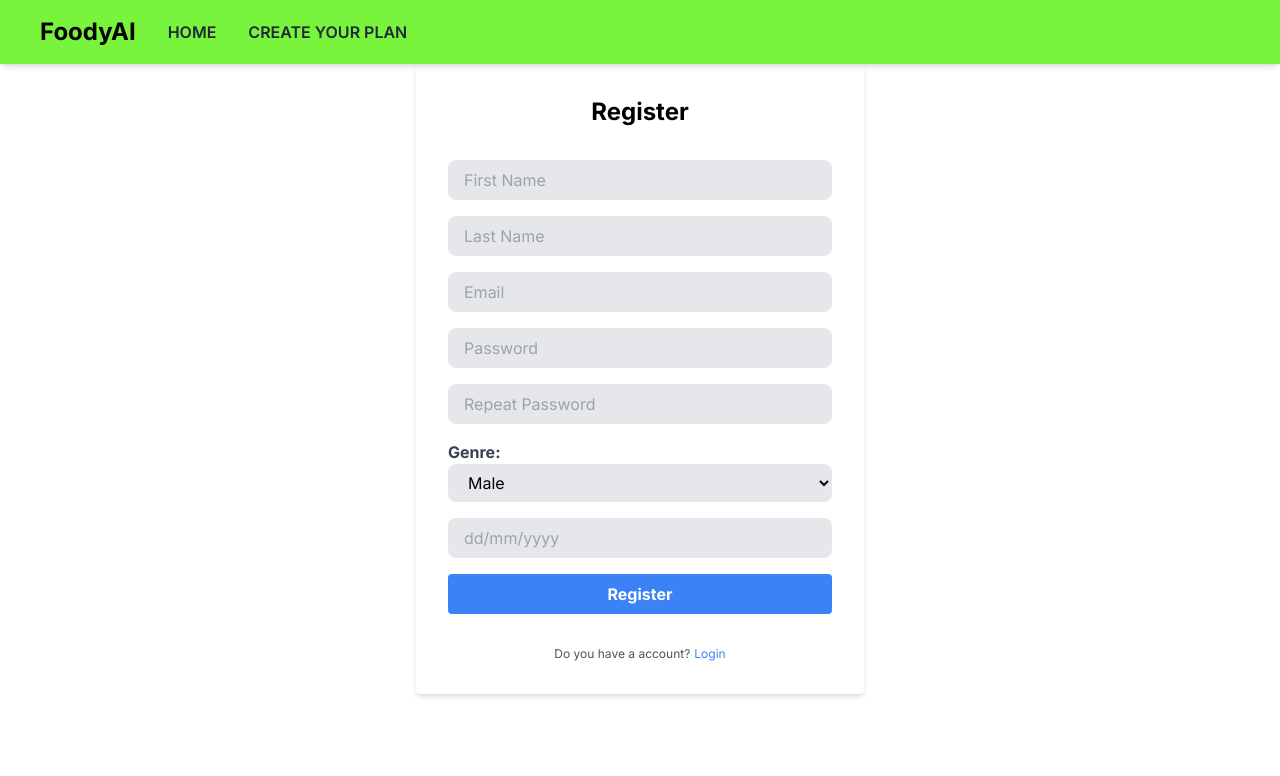
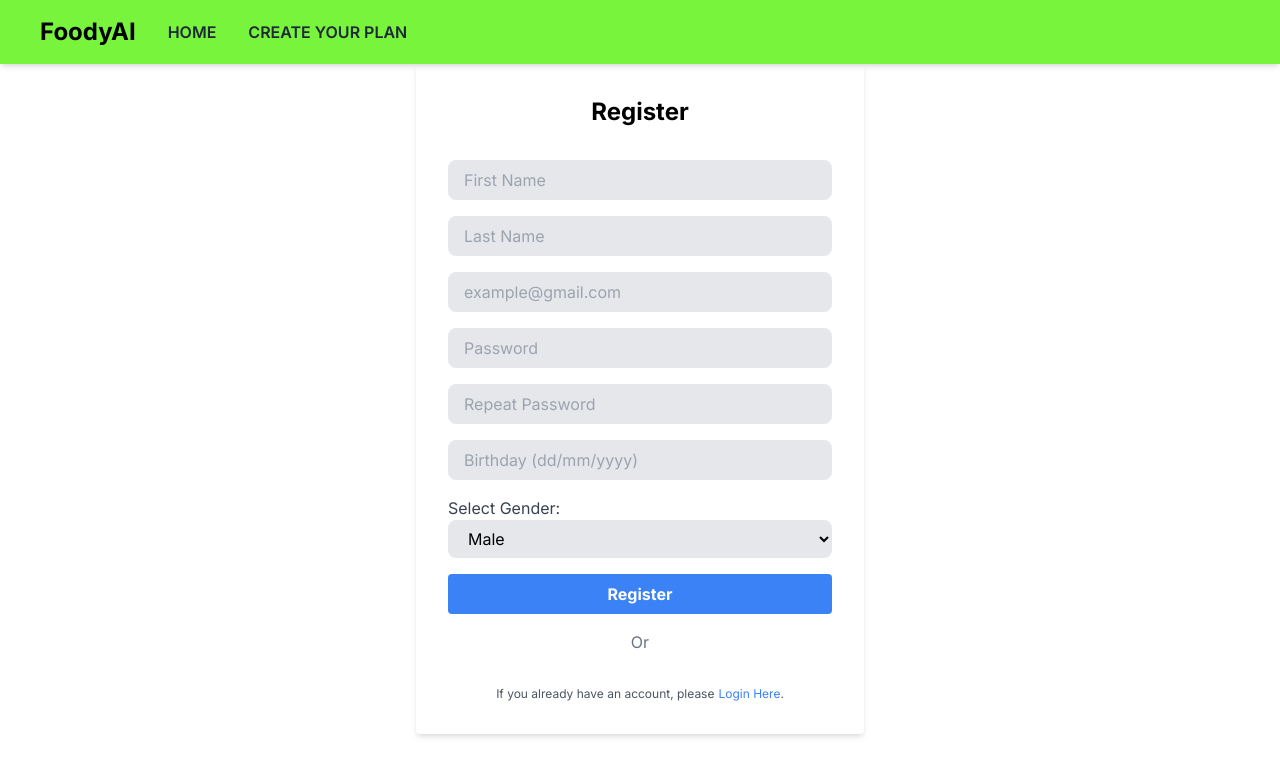
Before and after one commit to TommySosa/Foody-AI, a Next.js app: page /register in a window 1280 px wide. Shown: the top 776 px of the page. Built offline with nearby package versions, Linux system fonts and the light colour scheme.

Commit message:
Validations in form Register + loader for example

```diff
--- a/src/app/register/page.jsx
+++ b/src/app/register/page.jsx
@@ -1,107 +1,193 @@
 "use client"
 import React, { useState } from "react";
-import Link from "next/link";
 import Input from "../components/Input";
 import Button from "../components/Button";
+import Link from "next/link";
+import { useForm } from "react-hook-form";
 
-export default function Register() {
-  const [formData, setFormData] = useState({
-    firstName: "",
-    lastName: "",
-    email: "",
-    repeatPassword: "",
-    password: "",
-    genre: "male",
-    birthday: "",
+function Register() {
+  const {
+    register,
+    handleSubmit,
+    formState: { errors },
+    getValues,
+  } = useForm();
+  const [error, setError] = useState(null);
+  const [isLoading, setIsLoading] = useState(false);
+
+  const onSubmit = handleSubmit(async (data) => {
+    setIsLoading(true); // Muestra el loader
+
+    if (data.password !== data.repeatPassword) {
+      setError("Las contraseñas no coinciden");
+      setIsLoading(false); // Oculta el loader
+    } else {
+      const gender = data.gender;
+
+      // Simula un retraso de 2 segundos para la demostración (reemplaza con tu lógica real)
+      setTimeout(() => {
+        console.log("Datos del formulario:", data);
+        console.log("Género seleccionado:", gender);
+        setIsLoading(false); // Oculta el loader después de procesar los datos
+      }, 2000);
+    }
   });
-
-  const handleChange = (e) => {
-    const { name, value } = e.target;
-    setFormData({ ...formData, [name]: value });
-  };
 
   return (
     <div className="flex flex-col items-center h-screen">
       <form
         className="bg-white shadow-md rounded p-4 sm:p-8 w-full max-w-md mt-16"
+        onSubmit={onSubmit}
       >
         <h2 className="text-2xl text-center font-bold mb-8">Register</h2>
+        {error && (
+          <p className="bg-red-500 text-lg text-white p-3 rounded mb-2">{error}</p>
+        )}
+
         <div className="mb-4">
-          <Input
-            name="firstName"
+          <input
+            className="bg-gray-200 rounded-lg py-2 px-4 block w-full sm:w-full"
+            type="text"
+            {...register("firstName", {
+              required: "First name is required",
+            })}
             placeholder="First Name"
-            value={formData.firstName}
-            onChange={handleChange}
           />
+          {errors.firstName && (
+            <span className="text-red-500 text-xs">
+              {errors.firstName.message}
+            </span>
+          )}
         </div>
+
         <div className="mb-4">
-          <Input
-            name="lastName"
+          <input
+            className="bg-gray-200 rounded-lg py-2 px-4 block w-full sm:w-full"
+            type="text"
+            {...register("lastName", {
+              required: "Last name is required",
+            })}
             placeholder="Last Name"
-            value={formData.lastName}
-            onChange={handleChange}
           />
+          {errors.lastName && (
+            <span className="text-red-500 text-xs">
+              {errors.lastName.message}
+            </span>
+          )}
         </div>
+
         <div className="mb-4">
-          <Input
-            name="email"
+          <input
+            className="bg-gray-200 rounded-lg py-2 px-4 block w-full sm:w-full"
             type="email"
-            placeholder="Email"
-            value={formData.email}
-            onChange={handleChange}
+            {...register("email", {
+              required: "Email is required",
+              pattern: {
+                value: /\S+@\S+\.\S+/,
+                message: "Invalid email format",
+              },
+            })}
+            placeholder="example@gmail.com"
           />
+          {errors.email && (
+            <span className="text-red-500 text-xs">{errors.email.message}</span>
+          )}
         </div>
+
         <div className="mb-4">
-          <Input
-            name="password"
+          <input
+            className="bg-gray-200 rounded-lg py-2 px-4 block w-full sm:w-full"
             type="password"
+            {...register("password", {
+              required: "Password is required",
+              minLength: {
+                value: 6,
+                message: "Password must be at least 6 characters",
+              },
+            })}
             placeholder="Password"
-            value={formData.repeatPassword}
-            onChange={handleChange}
           />
+          {errors.password && (
+            <span className="text-red-500 text-xs">
+              {errors.password.message}
+            </span>
+          )}
         </div>
+
         <div className="mb-4">
-          <Input
-            name="repeat password"
+          <input
+            className="bg-gray-200 rounded-lg py-2 px-4 block w-full sm:w-full"
             type="password"
+            {...register("repeatPassword", {
+              required: "Repeat Password is required",
+              validate: (value) =>
+                value === getValues("password") || "Passwords do not match",
+            })}
             placeholder="Repeat Password"
-            value={formData.password}
-            onChange={handleChange}
           />
+          {errors.repeatPassword && (
+            <span className="text-red-500 text-xs">
+              {errors.repeatPassword.message}
+            </span>
+          )}
         </div>
+
         <div className="mb-4">
-          <label className="block text-gray-700 font-bold">Genre:</label>
+          <input
+            className="bg-gray-200 rounded-lg py-2 px-4 block w-full sm:w-full"
+            type="text"
+            {...register("birthday", {
+              required: "Birthday is required",
+            })}
+            placeholder="Birthday (dd/mm/yyyy)"
+          />
+          {errors.birthday && (
+            <span className="text-red-500 text-xs">
+              {errors.birthday.message}
+            </span>
+          )}
+        </div>
+
+        <div className="mb-4">
+          <label className="block text-gray-700">Select Gender:</label>
           <select
-            name="genre"
-            value={formData.genre}
-            onChange={handleChange}
-            className="bg-gray-200 rounded-lg py-2 px-4 block w-full"
-
+            className="bg-gray-200 rounded-lg py-2 px-4 block w-full sm:w-full"
+            {...register("gender", { required: "Gender is required" })}
           >
-
             <option value="male">Male</option>
             <option value="female">Female</option>
           </select>
-        </div>
-        <div className="mb-4">
-          <Input
-            name="birthday"
-            type="text"
-            placeholder="dd/mm/yyyy"
-            value={formData.birthday}
-            onChange={handleChange}
-          />
-        </div>
-        <div className="mb-4">
-          <Button text="Register" />
+          {errors.gender && (
+            <span className="text-red-500 text-xs">
+              {errors.gender.message}
+            </span>
+          )}
         </div>
 
+        {isLoading ? (
+          <div className="text-center">
+            <div className="animate-spin rounded-full h-16 w-16 border-t-2 border-b-2 border-purple-500 mx-auto"></div>
+            <p className="mt-4 text-purple-500">Enviando datos...</p>
+          </div>
+        ) : (
+          <div>
+            <div className="mb-4">
+              <Button text="Register" type="submit" />
+            </div>
+            <p className="text-gray-500 mb-4 text-center">Or</p>
+          </div>
+        )}
+
         <p className="text-xs text-gray-600 text-center mt-8">
-          Do you have a account?
-
-          <Link href="/login"  className="text-blue-500 hover:underline ml-1">Login</Link>
+          If you already have an account, please
+          <Link href="/login" className="text-blue-500 hover:underline ml-1">
+            Login Here
+          </Link>
+          .
         </p>
       </form>
     </div>
   );
 }
+
+export default Register;
```
